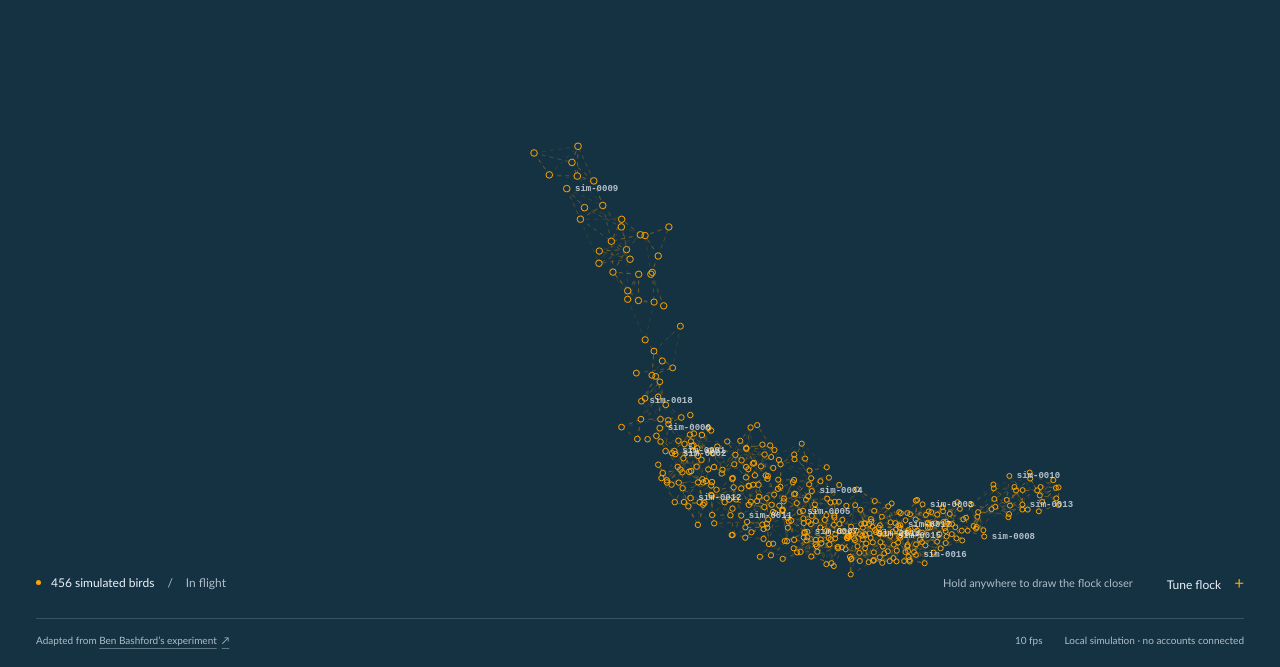
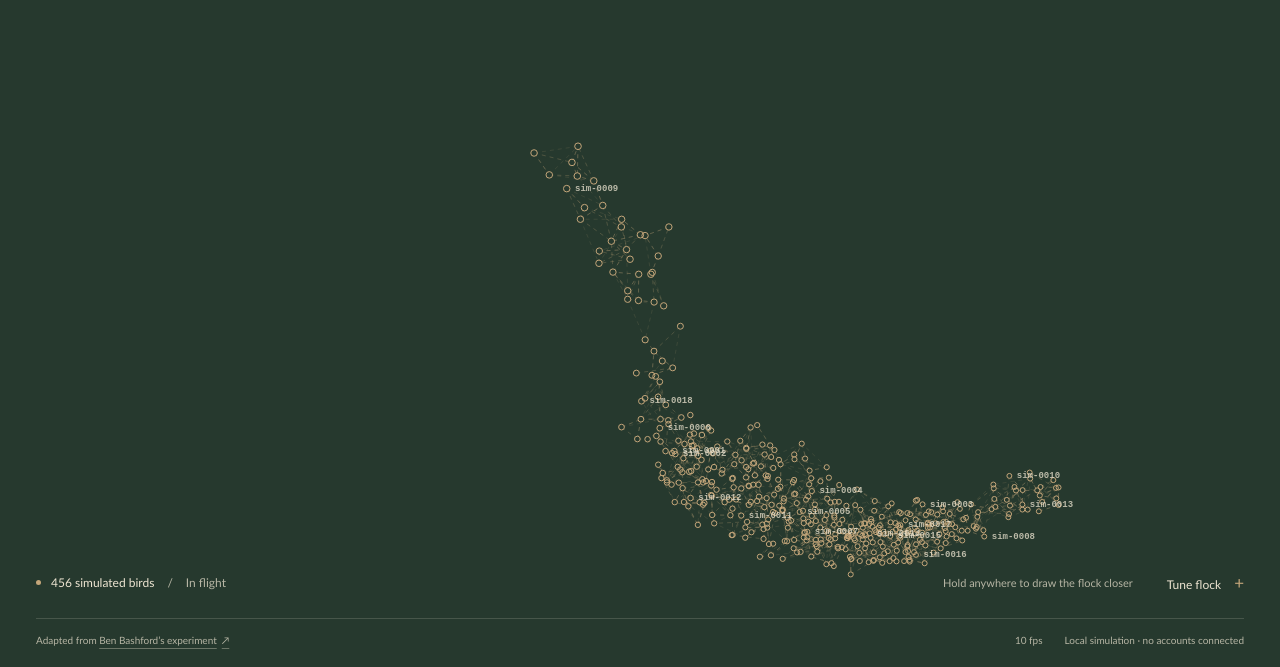
Before and after one commit to Tobybarnes/murmuration, a website with bundled scripts: page index.html in a window 1280 px wide. Shown: the part 133-800 px from the top of the page. Built offline with nearby package versions, Linux system fonts and the light colour scheme; animation ran at ten frames a second.

Commit message:
Use an earthy forest, parchment and clay palette

```diff
--- a/index.html
+++ b/index.html
@@ -3,7 +3,7 @@
 <head>
   <meta charset="UTF-8">
   <meta name="viewport" content="width=device-width, initial-scale=1, viewport-fit=cover">
-  <meta name="theme-color" content="#153243">
+  <meta name="theme-color" content="#26392e">
   <meta name="description" content="An ambient flocking experiment. Explore a living cloud of dots with sixteen controls for movement, connections and light.">
   <title>Murmuration</title>
   <link rel="icon" href="/favicon.svg" type="image/svg+xml">
--- a/src/main.js
+++ b/src/main.js
@@ -46,13 +46,13 @@ function readablePalette(palette) {
     const foreground = luminance(color);
     return (Math.max(background, foreground) + .05) / (Math.min(background, foreground) + .05);
   };
-  const foreground = [palette.fg, 'rgb(235,242,250)', 'rgb(26,26,26)', 'rgb(255,255,254)', 'rgb(3,4,3)']
+  const foreground = [palette.fg, 'rgb(238,229,210)', 'rgb(53,67,51)', 'rgb(250,246,231)', 'rgb(21,28,22)', 'rgb(255,254,248)', 'rgb(2,4,2)']
     .find(color => contrast(color) >= 4.5);
   const a = foreground.match(/\d+/g).map(Number);
   const b = palette.bg.match(/\d+/g).map(Number);
   const secondary = `rgb(${a.map((value, index) => Math.round(value * .72 + b[index] * .28)).join(',')})`;
-  return { ...palette, fg: foreground, muted: contrast(secondary) >= 4.5 ? secondary : foreground,
-    accent: contrast(palette.accent) >= 3 ? palette.accent : foreground };
+  return { ...palette, panel: palette.bg, fg: foreground, muted: contrast(secondary) >= 4.5 ? secondary : foreground,
+    accent: contrast(palette.accent) >= 4.5 ? palette.accent : foreground };
 }
 
 function syncControls() {
@@ -123,8 +123,8 @@ try {
       canvas.dataset.paused = String(paused);
     },
     onPalette(palette) {
-      // The canvas keeps Ben's colour interpolation. UI text stays readable
-      // through the midpoint, where the source foreground/background converge.
+      // Keep the earthy themes readable across the full Dark/Light range,
+      // including intermediate colours between the two themes.
       for (const [key, value] of Object.entries(readablePalette(palette))) document.documentElement.style.setProperty(`--${key}`, value);
       const theme = values[15];
       document.documentElement.style.colorScheme = theme > .5 ? 'light' : 'dark';
--- a/src/simulation.js
+++ b/src/simulation.js
@@ -34,8 +34,8 @@ export function createSimulation(canvas, {
   // ---------------------------------------------------------------------------
   // Colours: the site's two themes, blended by the Dark/Light fader.
   // ---------------------------------------------------------------------------
-  const DARK  = { bg: [21, 50, 67],   fg: [235, 242, 250], accent: [255, 165, 0], hover: [125, 142, 157] };
-  const LIGHT = { bg: [232, 232, 230], fg: [26, 26, 26],   accent: [224, 106, 74], hover: [123, 168, 214] };
+  const DARK  = { bg: [38, 57, 46],   fg: [238, 229, 210], accent: [196, 166, 122], hover: [159, 172, 143] };
+  const LIGHT = { bg: [238, 230, 214], fg: [53, 67, 51],   accent: [132, 95, 65], hover: [102, 121, 93] };
   const C = {};
   const mix = (a, b, t) => a.map((x, k) => Math.round(x + (b[k] - x) * t));
   const rgb = (c, a = 1) => a >= 1 ? `rgb(${c[0]},${c[1]},${c[2]})` : `rgba(${c[0]},${c[1]},${c[2]},${a})`;
@@ -45,6 +45,22 @@ export function createSimulation(canvas, {
     if (Math.abs(t - lastTheme) < 0.002) return;
     lastTheme = t;
     for (const k of Object.keys(DARK)) C[k] = mix(DARK[k], LIGHT[k], t);
+    // Keep birds and labels visible as the light and dark colours cross.
+    const luminance = colour => {
+      const c = colour.map(value => {
+        const channel = value / 255;
+        return channel <= .04045 ? channel / 12.92 : ((channel + .055) / 1.055) ** 2.4;
+      });
+      return c[0] * .2126 + c[1] * .7152 + c[2] * .0722;
+    };
+    const background = luminance(C.bg);
+    for (const key of ['fg', 'accent', 'hover']) {
+      const minimum = key === 'fg' ? 4.5 : 3;
+      C[key] = [C[key], DARK[key], LIGHT[key], [255, 254, 248], [2, 4, 2]].find(colour => {
+        const foreground = luminance(colour);
+        return (Math.max(background, foreground) + .05) / (Math.min(background, foreground) + .05) >= minimum;
+      });
+    }
     onPalette({
       bg: rgb(C.bg), fg: rgb(C.fg), accent: rgb(C.accent),
       hover: rgb(C.hover), panel: rgb(C.bg, 0.82),
@@ -304,7 +320,7 @@ export function createSimulation(canvas, {
 
     project();
 
-    // Links: dotted accent lines, like the homepage, bucketed by length so
+    // Links: dotted accent lines, bucketed by length so
     // longer links fade out without a stroke() call per line.
     if (L > 0 && P.linkA > 0.01) {
       ctx.lineWidth = 1;
--- a/src/style.css
+++ b/src/style.css
@@ -1,4 +1,4 @@
-:root { --bg:#153243; --fg:#ebf2fa; --accent:#ffa500; --hover:#7d8e9d; --panel:rgba(21,50,67,.96); color-scheme:dark; font-family:'Avenir Next',Avenir,'Trebuchet MS',sans-serif; font-synthesis:none; }
+:root { --bg:#26392e; --fg:#eee5d2; --muted:#b6baac; --accent:#c4a67a; --hover:#9fac8f; --panel:rgba(38,57,46,.96); color-scheme:dark; font-family:'Avenir Next',Avenir,'Trebuchet MS',sans-serif; font-synthesis:none; }
 * { box-sizing:border-box; }
 html,body { margin:0; width:100%; height:100%; overflow:hidden; background:var(--bg); color:var(--fg); }
 body { -webkit-font-smoothing:antialiased; -moz-osx-font-smoothing:grayscale; }
@@ -37,7 +37,7 @@ body.paused .status-dot { background:var(--hover); }
 .pointer-hint { font-size:11px; color:var(--muted); }
 #settings-toggle { pointer-events:auto; padding-right:0; }
 #settings-toggle span { font-size:17px; margin-left:10px; color:var(--accent); }
-.settings { pointer-events:auto; background:color-mix(in srgb,var(--bg) 98%,var(--fg)); padding:0 18px 12px; margin-bottom:20px; border-radius:9px; box-shadow:0 0 0 1px color-mix(in srgb,var(--fg) 15%,transparent),0 4px 20px #00000008,0 10px 35px #00000008; max-height:50dvh; overflow:auto; scrollbar-width:thin; }
+.settings { pointer-events:auto; background:var(--bg); padding:0 18px 12px; margin-bottom:20px; border-radius:9px; box-shadow:0 0 0 1px color-mix(in srgb,var(--fg) 15%,transparent),0 4px 20px #00000008,0 10px 35px #00000008; max-height:50dvh; overflow:auto; scrollbar-width:thin; }
 .settings-heading { display:flex; justify-content:space-between; align-items:center; }
 .settings-heading h2 { font-size:11px; font-weight:500; margin:0; color:var(--muted); }
 .settings-heading>div { display:flex; }
@@ -63,7 +63,7 @@ body.interface-hidden .interface { opacity:0; transform:translateY(-8px); pointe
 @keyframes enter { from { opacity:0; transform:translateY(8px); filter:blur(5px); } to { opacity:1; transform:translateY(0); filter:blur(0); } }
 @media(min-width:1600px) { .faders { gap:20px; } .fader input { height:110px; } }
 @media(max-width:1050px) { .faders { grid-template-columns:repeat(8,minmax(0,1fr)); row-gap:22px; } .settings-foot { display:none; } .pointer-hint { display:none; } .settings { max-height:54dvh; } .fader input { height:72px; } }
-@media(max-width:600px) { .top { left:22px; right:16px; top:max(22px,env(safe-area-inset-top)); gap:8px; } .eyebrow { font-size:8px; } h1 { font-size:34px; } .identity p { font-size:10px; } .toolbar { gap:0; } .toolbar #pause { min-width:58px; padding:0 9px; } .toolbar #scatter { position:absolute; right:0; top:48px; } .toolbar #fullscreen { display:none; } .bottom { left:22px; right:22px; bottom:max(17px,env(safe-area-inset-bottom)); } .flock-status { gap:6px; font-size:10px; } .divider { margin:0 1px; } .observation { gap:6px; margin-bottom:8px; } #settings-toggle { font-size:11px; padding-left:4px; } #settings-toggle span { margin-left:5px; } .faders { grid-template-columns:repeat(4,minmax(0,1fr)); row-gap:22px; } .settings { max-height:47dvh; padding:0 12px 6px; margin-bottom:14px; } .settings-heading { position:sticky; top:0; z-index:1; background:color-mix(in srgb,var(--bg) 98%,var(--fg)); } footer { font-size:9px; gap:8px; padding-top:14px; } .source-label { display:none; } .footer-right { gap:0; } .notice { left:22px; top:130px; } }
+@media(max-width:600px) { .top { left:22px; right:16px; top:max(22px,env(safe-area-inset-top)); gap:8px; } .eyebrow { font-size:8px; } h1 { font-size:34px; } .identity p { font-size:10px; } .toolbar { gap:0; } .toolbar #pause { min-width:58px; padding:0 9px; } .toolbar #scatter { position:absolute; right:0; top:48px; } .toolbar #fullscreen { display:none; } .bottom { left:22px; right:22px; bottom:max(17px,env(safe-area-inset-bottom)); } .flock-status { gap:6px; font-size:10px; } .divider { margin:0 1px; } .observation { gap:6px; margin-bottom:8px; } #settings-toggle { font-size:11px; padding-left:4px; } #settings-toggle span { margin-left:5px; } .faders { grid-template-columns:repeat(4,minmax(0,1fr)); row-gap:22px; } .settings { max-height:47dvh; padding:0 12px 6px; margin-bottom:14px; } .settings-heading { position:sticky; top:0; z-index:1; background:var(--bg); } footer { font-size:9px; gap:8px; padding-top:14px; } .source-label { display:none; } .footer-right { gap:0; } .notice { left:22px; top:130px; } }
 @media(prefers-reduced-motion:reduce) { *,*::before,*::after { animation:none!important; transition:none!important; } }
 
 @media(max-width:600px) { .toolbar { display:grid; grid-template-columns:44px 44px; } .toolbar #pause { grid-column:1 / -1; margin-right:0; } .toolbar #scatter { position:static; grid-column:1 / -1; order:5; } .toolbar #fullscreen { display:inline-flex; } }
```
Also changed, not shown: tests/simulation.test.js (+2 -2 lines), public/favicon.svg.
